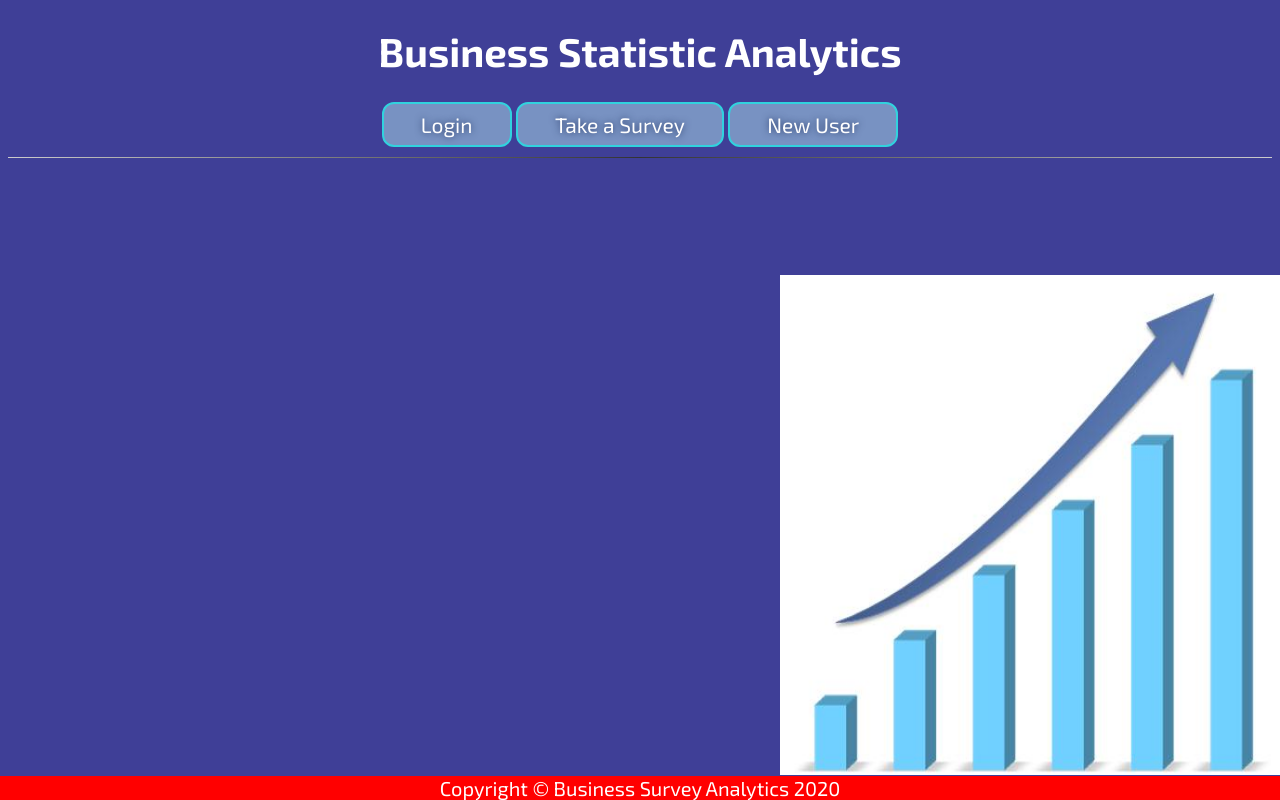
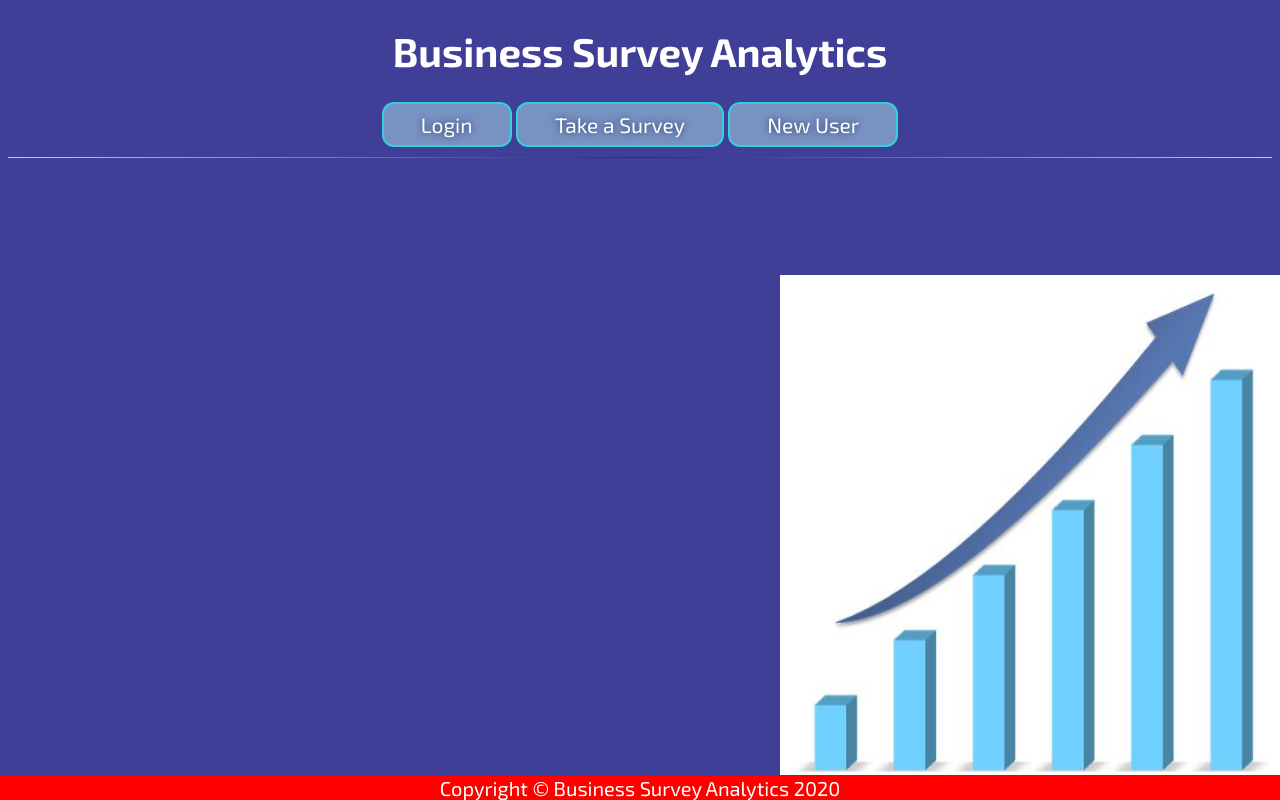
Before and after one commit to samanderson4830/fsu-proj, a website: page FrontEndStuff/engineViews/homePage.ejs in a window 1280 px wide. Drawn offline with nearby package versions, Linux system fonts and the light colour scheme; files that its build step writes are made by us from their sources; files whose address does not match are found by name.

Commit message:
Updated h1 header - changed name to "survey"
changed h1 name from "statistics" to "survey"

```diff
--- a/FrontEndStuff/engineViews/homePage.ejs
+++ b/FrontEndStuff/engineViews/homePage.ejs
@@ -12,7 +12,7 @@
 </head>
 </head>
 <header>
-        <h1>Business Statistic Analytics</h1>
+        <h1>Business Survey Analytics</h1>
 </header>
 <body>
 
```
